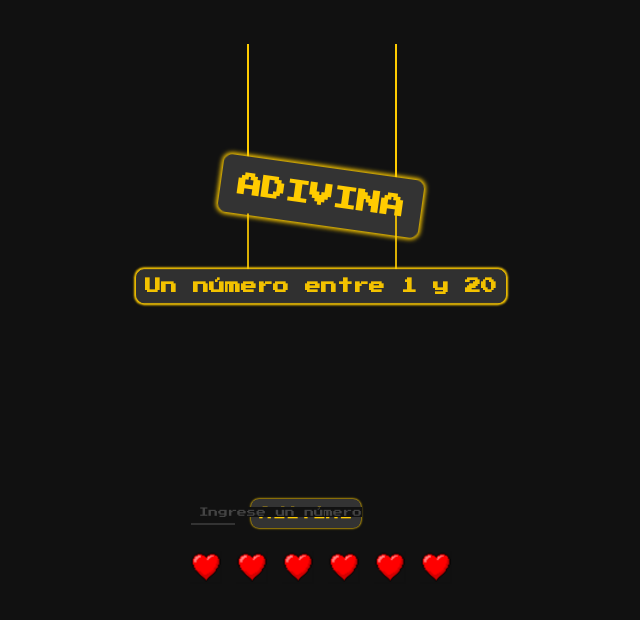
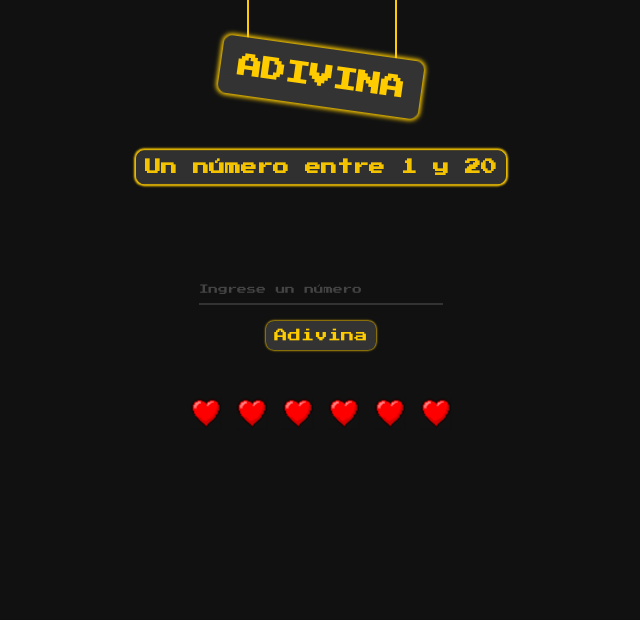
Before and after one commit to joda629/adivina, a plain HTML site: page one.html in a window 1280 px wide. Shown: the whole page, without its empty margins (319-959 px from the left). Drawn offline with Linux system fonts and the light colour scheme.

Commit message:
solucionando errores de diseño

```diff
--- a/styles.css
+++ b/styles.css
@@ -11,13 +11,14 @@
 body
 {
     height      : 100vh;
-    display     : grid;
-    place-items : center
 }
 
 .header
 {
     position    : relative;
+    //border      : 2px solid red;
+    width       : max-content;
+    margin      : 3rem auto;
 }
 
 .h1
@@ -37,49 +38,26 @@ body
 }
 
 .s1,
-.s2,
-.s3,
-.s4
+.s2
 {
     width               : .15rem;
-    height              : 10rem;
+    height              : 7rem;
     background-color    : #fc0;
     position            :absolute ;
     top                 : -70%;
 }
 
-.s1,
-.s3
+.s1
 {
     left                : 30%;
 }
-.s2,
-.s4
+.s2
 {
     left                : 70%;
 }
 
 
 
-.s3,
-.s4
-{
-    top                 : 38%;
-    height              : 3.5rem;
-    transform           :translateY(-3rem) ;
-    opacity             : 0;
-    animation           :barras 3s 3s ease-out forwards;
-}
-
-@keyframes barras
-{
-    100%
-    {
-        opacity: 1;
-        transform: translateY(0);
-
-    }
-}
 
 
 @keyframes move
@@ -94,6 +72,7 @@ body
 {
     border              : 2px solid white;
     margin              : 2rem 0;
+    width               : max-content;
     padding             : .5rem;
     background-color    : #333;
     border             : 1px solid  #333;
@@ -118,8 +97,11 @@ body
 
 .app
 {
-    margin-top      : -200px;
+    width           : max-content;
+    margin          : 5rem auto;
+    padding         : 1rem;
 }
+
 
 
 
@@ -142,8 +124,11 @@ body
 
 .form
 {
-    padding             : .5rem;
+    padding             : 1rem;
     position            : relative;
+    //border              : 2px solid white;
+    display             : flex;
+    flex-direction      : column;
 }
 
 
@@ -153,11 +138,14 @@ body
      outline            : none;
      border-bottom      : 2px solid #333;
      padding            : .2rem;
+     display            : block;
 }
 
 .submit
 {
     border              : none;
+    width               : max-content;
+    margin              : 1rem auto;
     outline             : none;
     padding             : .5rem;
     background-color    : #333;
```
